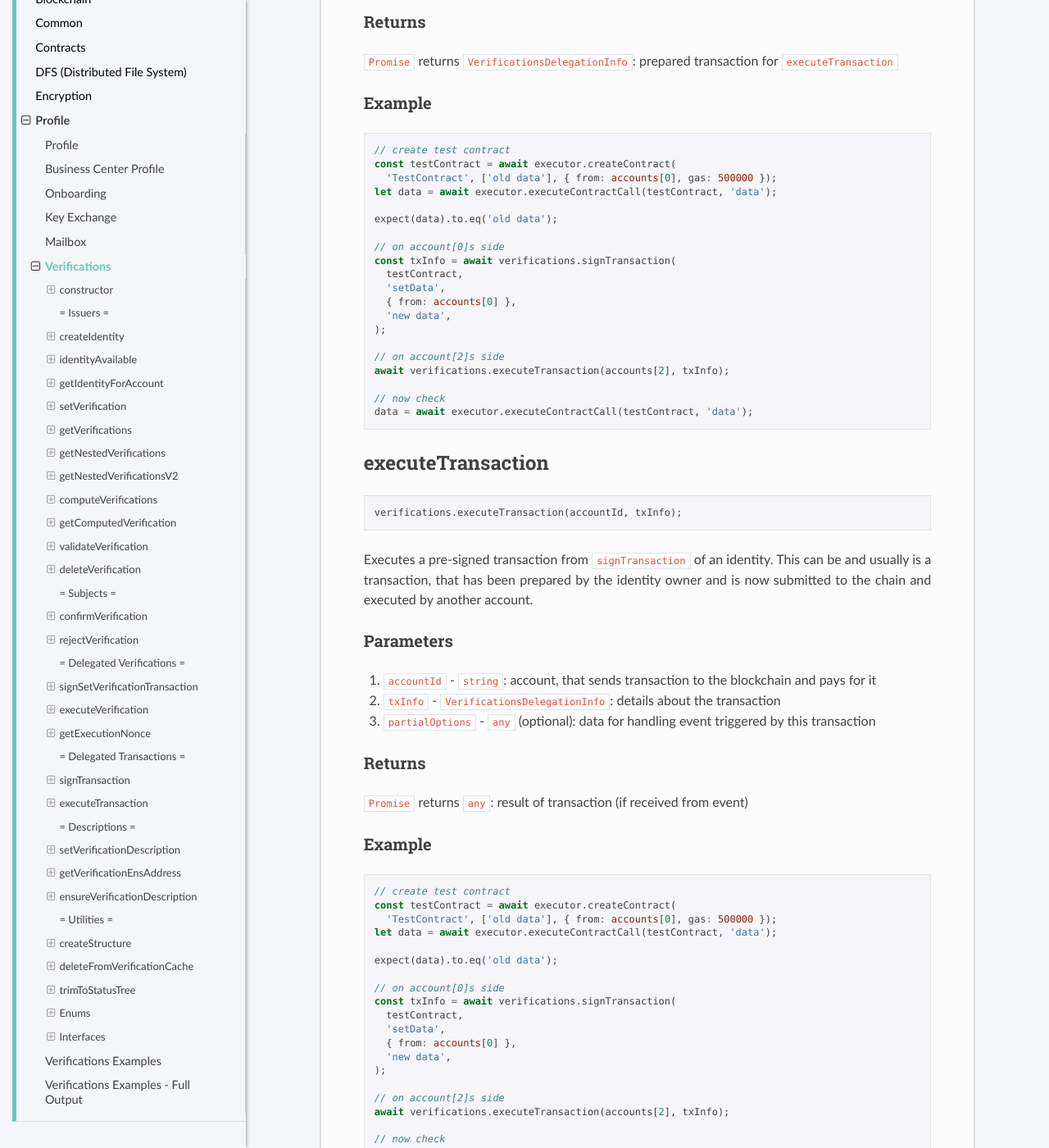
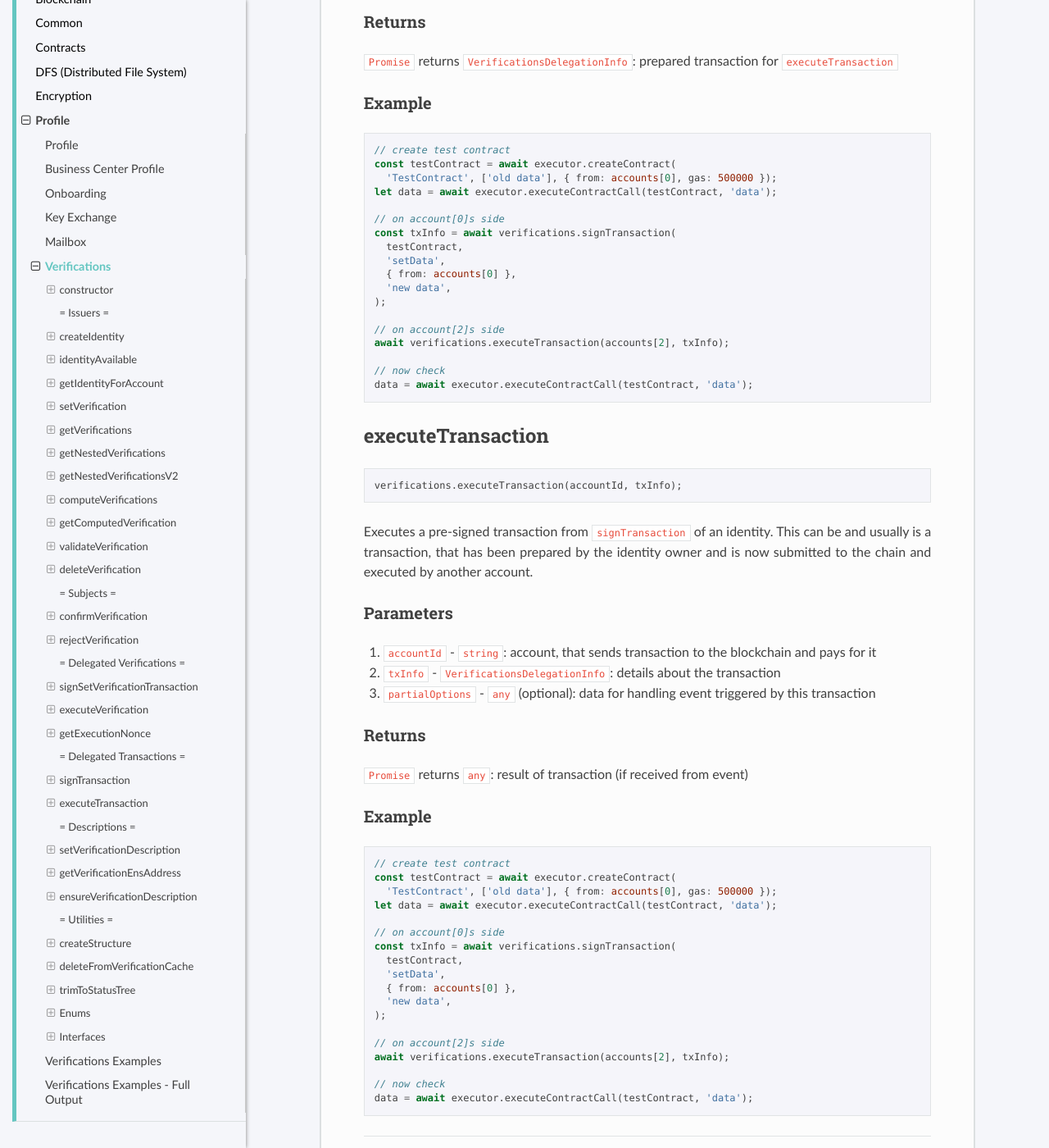
Before and after one commit to evannetwork/api-blockchain-core, a Sphinx documentation site: the page built from docs/profile/verifications.rst, in a window 1280 px wide and 1400 px high, scrolled down 17166 px. Shown: the whole window at 82% size. Built offline with Sphinx 7.4.7 and the Read the Docs theme 2.0.0, drawn with Linux system fonts in a browser that asks for light colours; pages that are not in the unit, such as notebooks, are missing from menus.

Commit message:
fix usage examples by removing test expects
- [CORE-208]

```diff
--- a/docs/profile/verifications.rst
+++ b/docs/profile/verifications.rst
@@ -1002,8 +1002,6 @@ Example
     'TestContract', ['old data'], { from: accounts[0], gas: 500000 });
   let data = await executor.executeContractCall(testContract, 'data');
 
-  expect(data).to.eq('old data');
-
   // on account[0]s side
   const txInfo = await verifications.signTransaction(
     testContract,
@@ -1055,8 +1053,6 @@ Example
   const testContract = await executor.createContract(
     'TestContract', ['old data'], { from: accounts[0], gas: 500000 });
   let data = await executor.executeContractCall(testContract, 'data');
-
-  expect(data).to.eq('old data');
 
   // on account[0]s side
   const txInfo = await verifications.signTransaction(
```
